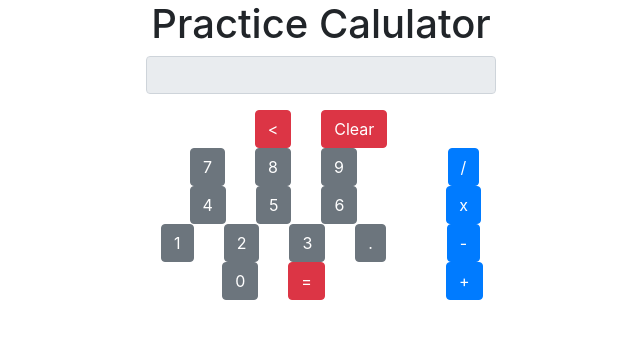
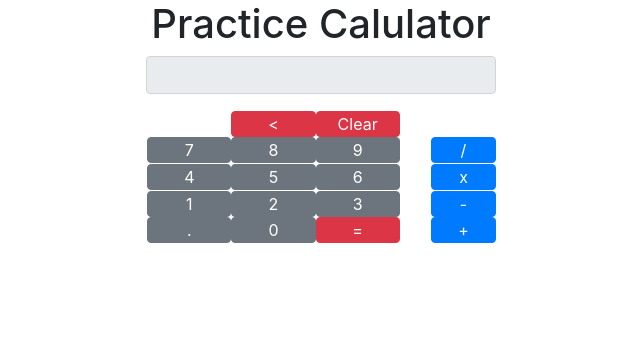
Before and after one commit to alycapps/typescriptCalculator, a React (Create React App) app: page / in a window 1280 px wide. Shown: the top 338 px of the page, without its empty margins (319-959 px from the left). Built offline with nearby package versions, Linux system fonts and the light colour scheme.

Commit message:
fixed button sizing

```diff
--- a/src/App.tsx
+++ b/src/App.tsx
@@ -3,6 +3,7 @@ import './App.css';
 import NumberBtn from "./components/NumberBtn";
 import OperatorBtn from "./components/OperatorBtn";
 import OtherBtn from "./components/OtherBtn";
+import InvisibleBtn from "./components/InvisibleBtn"
 // import { number } from 'prop-types';
 // import { thisExpression } from '@babel/types';
 // import { number } from 'prop-types';
@@ -137,10 +138,12 @@ class App extends Component<{}, State> {
 
           <div className="row">
             <div className="col-md-4"></div>
-            <div className="col-md-4">
+            <div className="col-md-3">
+              <InvisibleBtn />
               <OtherBtn other={"<"} otherClick={this.backspaceClick}/>
               <OtherBtn other={"Clear"} otherClick={this.clearClick}/>
             </div>
+            <div className="col-md-1"></div>
             <div className="col-md-4"></div>
           </div>
 
--- /dev/null
+++ b/src/components/InvisibleBtn.tsx
@@ -0,0 +1,13 @@
+import React from "react";
+
+const InvisibleBtn = () => (
+    //  <span className="col-md-1">
+      <button type="button" className="btn btn-link"  style={style}>
+      </button>
+    // </span>
+);
+const style = {
+  width: "33%",
+  padding: "0",
+}
+export default InvisibleBtn;
--- a/src/components/NumberBtn.tsx
+++ b/src/components/NumberBtn.tsx
@@ -6,11 +6,15 @@ export interface Props {
 };
 
 const NumberBtn = (props: Props) => (
-     <span className="col-md-1">
-      <button value={props.number} type="button" className="btn btn-secondary" onClick={props.numberClick}>
+    //  <span className="col-md-1" style={style}>
+      <button value={props.number} type="button" className="btn btn-secondary" onClick={props.numberClick} style={style} >
         {props.number}
       </button>
-    </span>
+    // </span>
 );
 
+const style = {
+  width: "33%",
+  padding: "0"
+}
 export default NumberBtn;
--- a/src/components/OperatorBtn.tsx
+++ b/src/components/OperatorBtn.tsx
@@ -6,11 +6,14 @@ export interface Props {
 }
 
 const OperatorBtn = (props: Props) => (
-  <span className="col-md-1">
-   <button value={props.operator} type="button" className="btn btn-primary" onClick={props.operatorClick}>
+  // <span className="col-md-1">
+   <button value={props.operator} type="button" className="btn btn-primary" onClick={props.operatorClick} style={style}>
      {props.operator}
    </button>
- </span>
+//  </span>
 );
-
+const style = {
+  width: "100%",
+  padding: "0",
+}
 export default OperatorBtn;
--- a/src/components/OtherBtn.tsx
+++ b/src/components/OtherBtn.tsx
@@ -6,11 +6,14 @@ export interface Props {
 };
 
 const OtherBtn = (props: Props) => (
-     <span className="col-md-1">
-      <button type="button" className="btn btn-danger" onClick={props.otherClick}>
+    //  <span className="col-md-1">
+      <button type="button" className="btn btn-danger" onClick={props.otherClick} style={style}>
         {props.other}
       </button>
-    </span>
+    // </span>
 );
-
+const style = {
+  width: "33%",
+  padding: "0",
+}
 export default OtherBtn;
```
